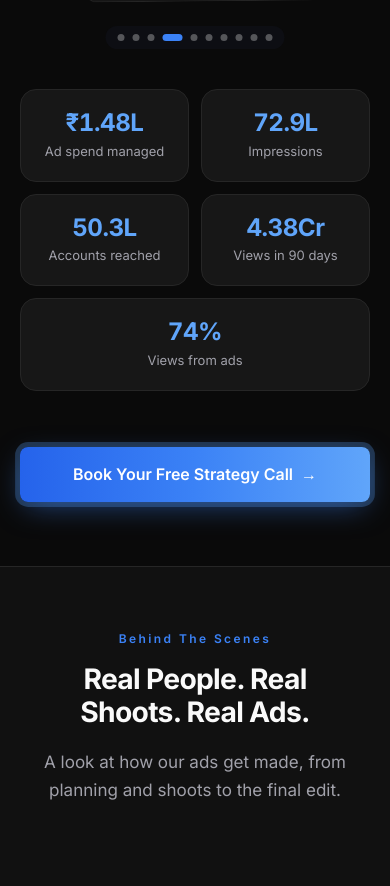
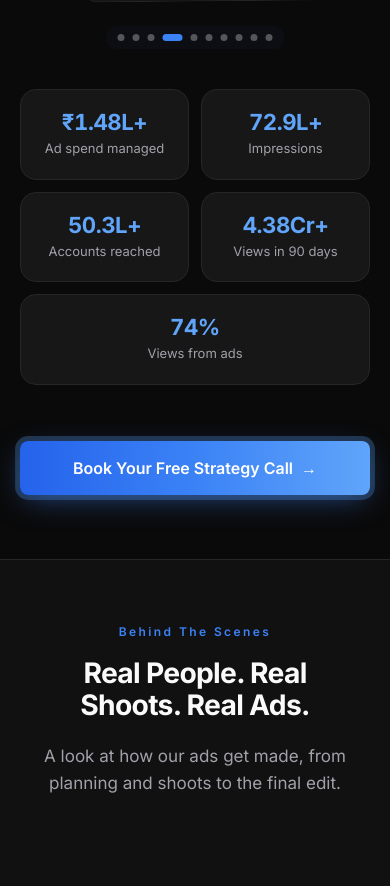
Before and after one commit to prashant1s/adpage, a Next.js app: page / in a window 390 px wide. Shown: the part 6889-7775 px from the top of the page. Built offline with nearby package versions, Linux system fonts and the light colour scheme; no server answers.

Commit message:
updates text

```diff
--- a/src/app/globals.css
+++ b/src/app/globals.css
@@ -56,8 +56,8 @@
   --text-punch--line-height: 1.3;
   --text-punch--letter-spacing: -0.015em;
 
-  /* Stats — 24px → 34px */
-  --text-stat: clamp(1.5rem, 1.241rem + 1.105vw, 2.125rem);
+  /* Stats — 22px → 32px */
+  --text-stat: clamp(1.375rem, 1.116rem + 1.105vw, 2rem);
   --text-stat--line-height: 1.1;
   --text-stat--letter-spacing: -0.02em;
 
--- a/src/content/proof.ts
+++ b/src/content/proof.ts
@@ -107,9 +107,9 @@ export const INSIGHT_SHOTS: ProofShot[] = [
 
 /* Headline numbers for the stat row — all read straight off the shots above. */
 export const PROOF_STATS = [
-  { value: "₹1.48L", label: "Ad spend managed" },
-  { value: "72.9L", label: "Impressions" },
-  { value: "50.3L", label: "Accounts reached" },
-  { value: "4.38Cr", label: "Views in 90 days" },
+  { value: "₹1.48L+", label: "Ad spend managed" },
+  { value: "72.9L+", label: "Impressions" },
+  { value: "50.3L+", label: "Accounts reached" },
+  { value: "4.38Cr+", label: "Views in 90 days" },
   { value: "74%", label: "Views from ads" },
 ];
```
